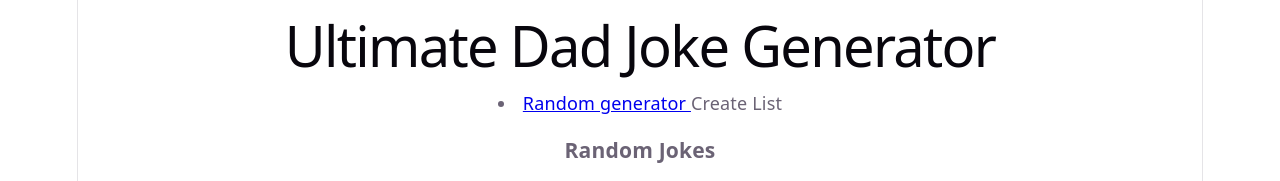
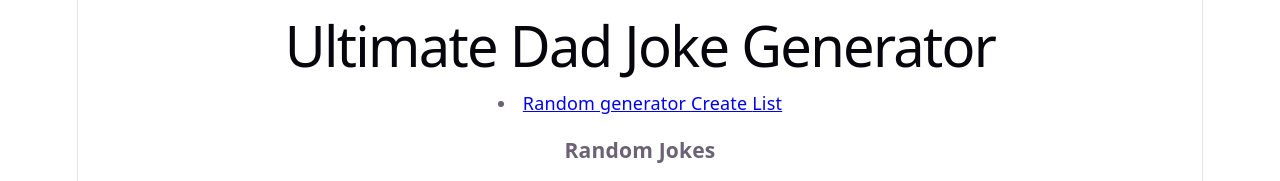
Before and after one commit to velipetriturunen/dad_jokes_app, a React (Vite) app: page / in a window 1280 px wide. Shown: the top 181 px of the page. Built offline with nearby package versions, Linux system fonts and the light colour scheme.

Commit message:
Nimivirhe korjattu

```diff
--- a/src/components/NavBar.jsx
+++ b/src/components/NavBar.jsx
@@ -11,8 +11,8 @@ function NavBar() {
                         <nav>
                             <li>
                                 <Nav.Link>Random generator </Nav.Link>
-                                <a>Create </a>
-                                <a>List </a>
+                                <Nav.Link>Create </Nav.Link>
+                                <Nav.Link>List </Nav.Link>
                             </li>
                         </nav>
                     </div>
```
